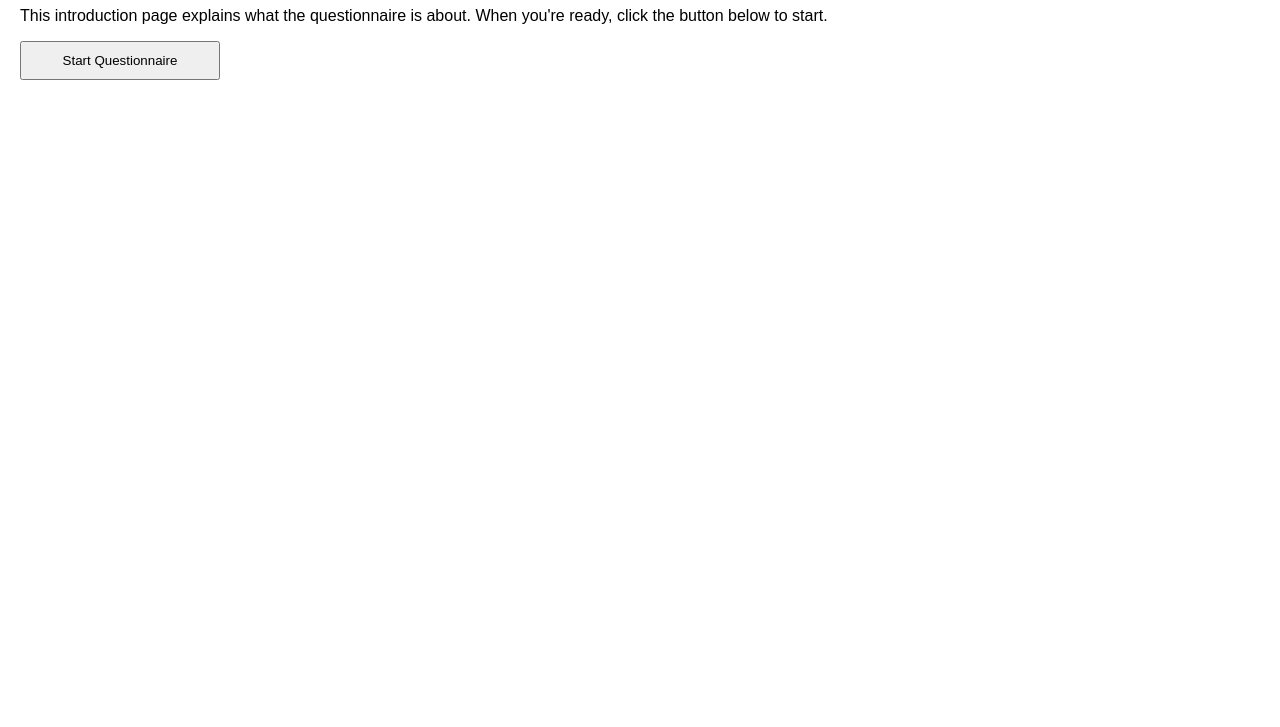
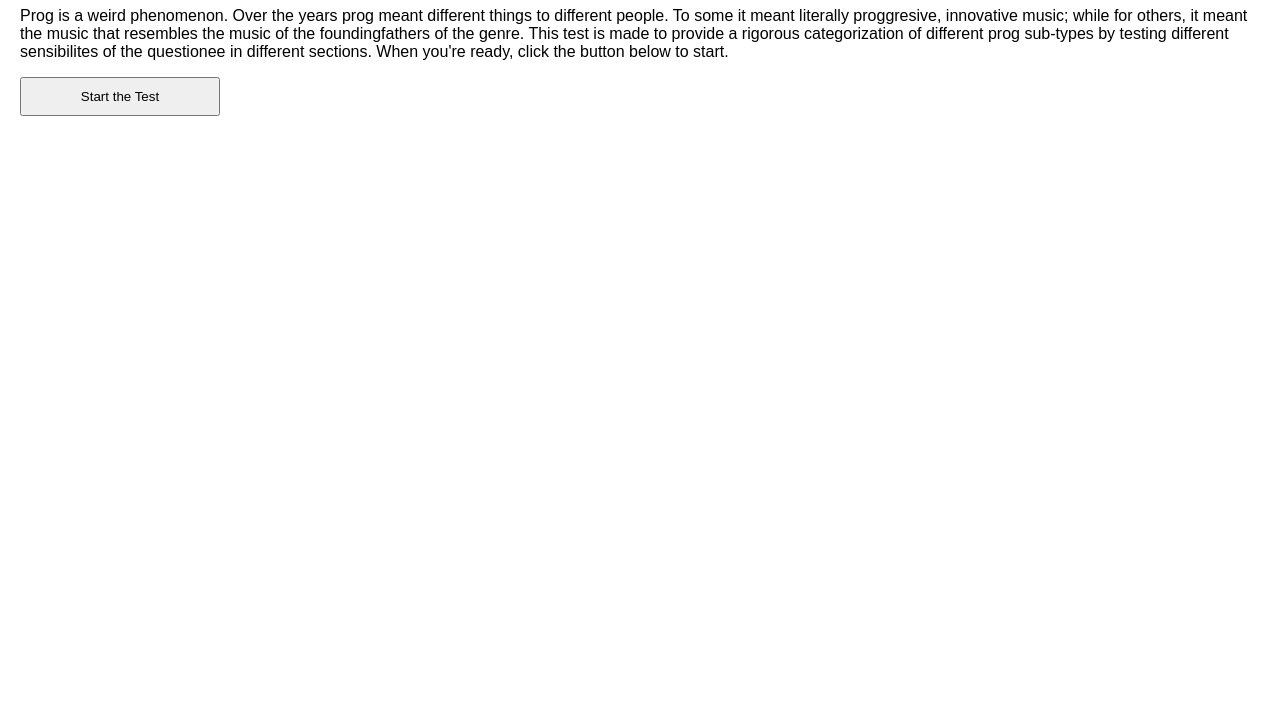
Before and after one commit to stracoon/prog.test, a plain HTML site: page index.html in a window 1280 px wide. Shown: the part 73-800 px from the top of the page. Drawn offline with Linux system fonts and the light colour scheme.

Commit message:
rough draft on section 1

```diff
--- a/index.html
+++ b/index.html
@@ -2,7 +2,7 @@
 <html>
   <head>
     <meta charset="UTF-8">
-    <title>Multi Sub-Questionnaire with Introduction</title>
+    <title>What kind of a progger are you?</title>
     <style>
       body {
         font-family: Arial, sans-serif;
@@ -25,22 +25,56 @@
       // Define sub-questionnaires. Each sub-questionnaire has a title and an array of questions.
       const subQuestionnaires = [
         {
-          title: "Sub-Questionnaire 1: Personal Preferences",
+          title: "Harmonic Complexity section",
           questions: [
             {
-              question: "What is your favorite color?",
+              question: "How do you like exotic scales?",
               answers: {
-                "Red":   { next: 1, score: 10 },
-                "Blue":  { next: 1, score: 5 },
-                "Green": { next: 1, score: 8 }
+                "love them":   { next: 1, score: 20 },
+                "like them":   { next: 1, score: 15 },
+                "indifferent about them":   { next: 1, score: 10 },
+                "dislike them":  { next: 1, score: 5 },
+                "hate them": { next: 1, score: 0 }
               }
             },
             {
-              question: "What is your favorite fruit?",
+              question: "How do you like voice leading and contrapuntal works",
               answers: {
-                "Apple":  { next: null, score: 7 },
-                "Banana": { next: null, score: 9 },
-                "Grapes": { next: null, score: 4 }
+                "Love 'em":   { next: 1, score: 20 },
+                "like 'em":   { next: 1, score: 15 },
+                "indifferent":   { next: 1, score: 10 },
+                "nah":  { next: 1, score: 5 },
+                "I have no idea what they mean": { next: 1, score: 0 }
+              }
+            },
+            {
+              question: "How do you like jazz chords?",
+              answers: {
+                "spicy!":   { next: 1, score: 20 },
+                "they sound cool":   { next: 1, score: 15 },
+                "not necessary":   { next: 1, score: 10 },
+                "they are tiring":  { next: 1, score: 5 },
+                "I'm a swiftie.": { next: 1, score: 0 }
+              }
+            },
+            {
+              question: "How do you like borrowed chords?",
+              answers: {
+                "ohh!":   { next: 1, score: 20 },
+                "interesting":   { next: 1, score: 15 },
+                "mid":   { next: 1, score: 10 },
+                "i cannot grasp them":  { next: 1, score: 5 },
+                "i lack basic neural functions": { next: 1, score: 0 }
+              }
+            },
+            {
+              question: "How do you like modulations?",
+              answers: {
+                "makes my ass contract":   { next: 1, score: 20 },
+                "they are refreshing":   { next: 1, score: 15 },
+                "a whole step up, and let's goo!":   { next: 1, score: 10 },
+                "what is it the early 00's?":  { next: 1, score: 5 },
+                "I clean my ears with screwdrivers": { next: 1, score: 0 }
               }
             }
           ]
@@ -80,13 +114,13 @@
         // Introduction content.
         const introEl = document.createElement('div');
         introEl.className = "intro";
-        introEl.innerHTML = "<h1>Welcome to the Questionnaire!</h1><p>This introduction page explains what the questionnaire is about. When you're ready, click the button below to start.</p>";
+        introEl.innerHTML = "<h1>Welcome to the Prog test!</h1><p>Prog is a weird phenomenon. Over the years prog meant different things to different people. To some it meant literally proggresive, innovative music; while for others, it meant the music that resembles the music of the foundingfathers of the genre. This test is made to provide a rigorous categorization of different prog sub-types by testing different sensibilites of the questionee in different sections. When you're ready, click the button below to start.</p>";
         container.appendChild(introEl);
 
         // Start button to begin the questionnaire.
         const startButton = document.createElement('button');
         startButton.className = "start-btn";
-        startButton.textContent = "Start Questionnaire";
+        startButton.textContent = "Start the Test";
         startButton.onclick = function() {
           // Begin by resetting tracking variables and displaying the first question.
           currentSubQuestionnaireIndex = 0;
```
